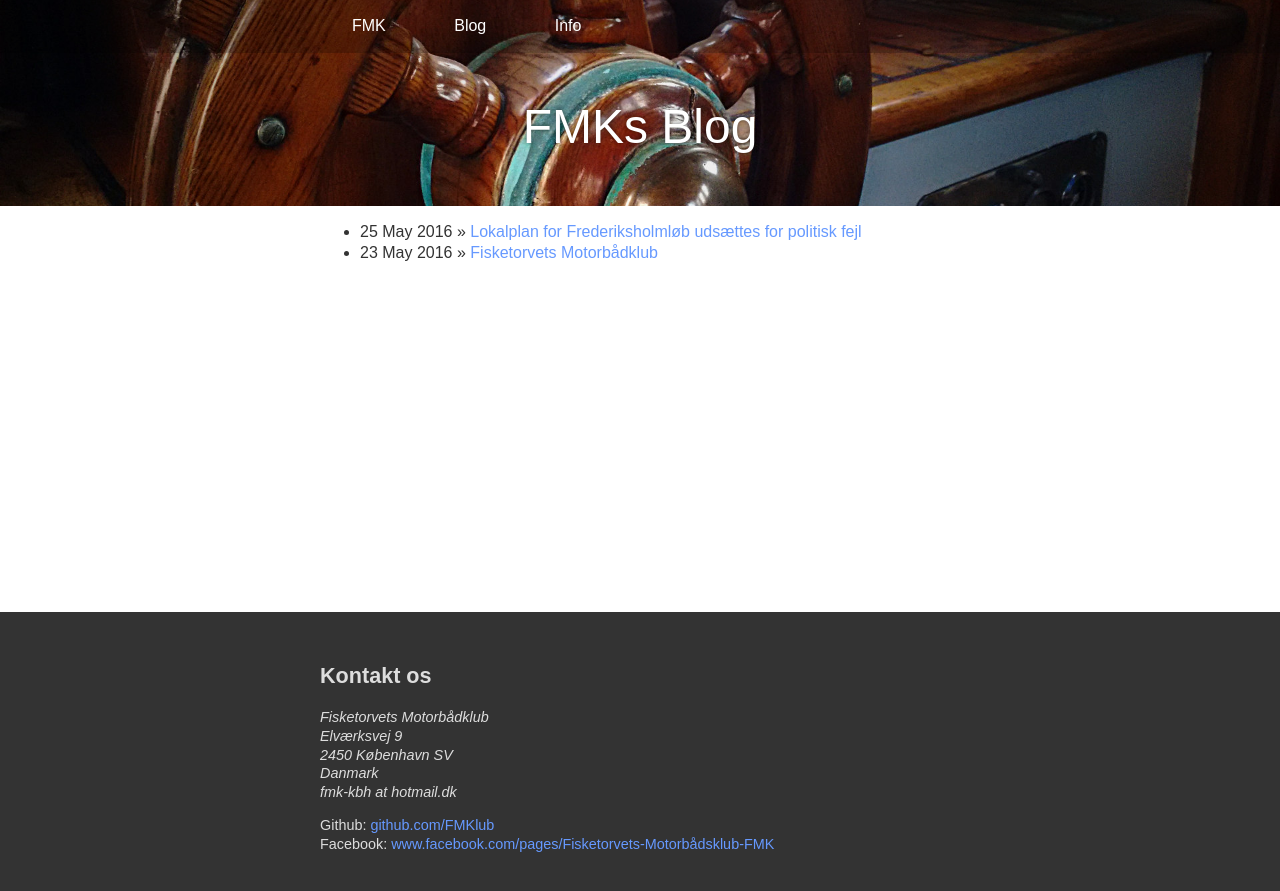
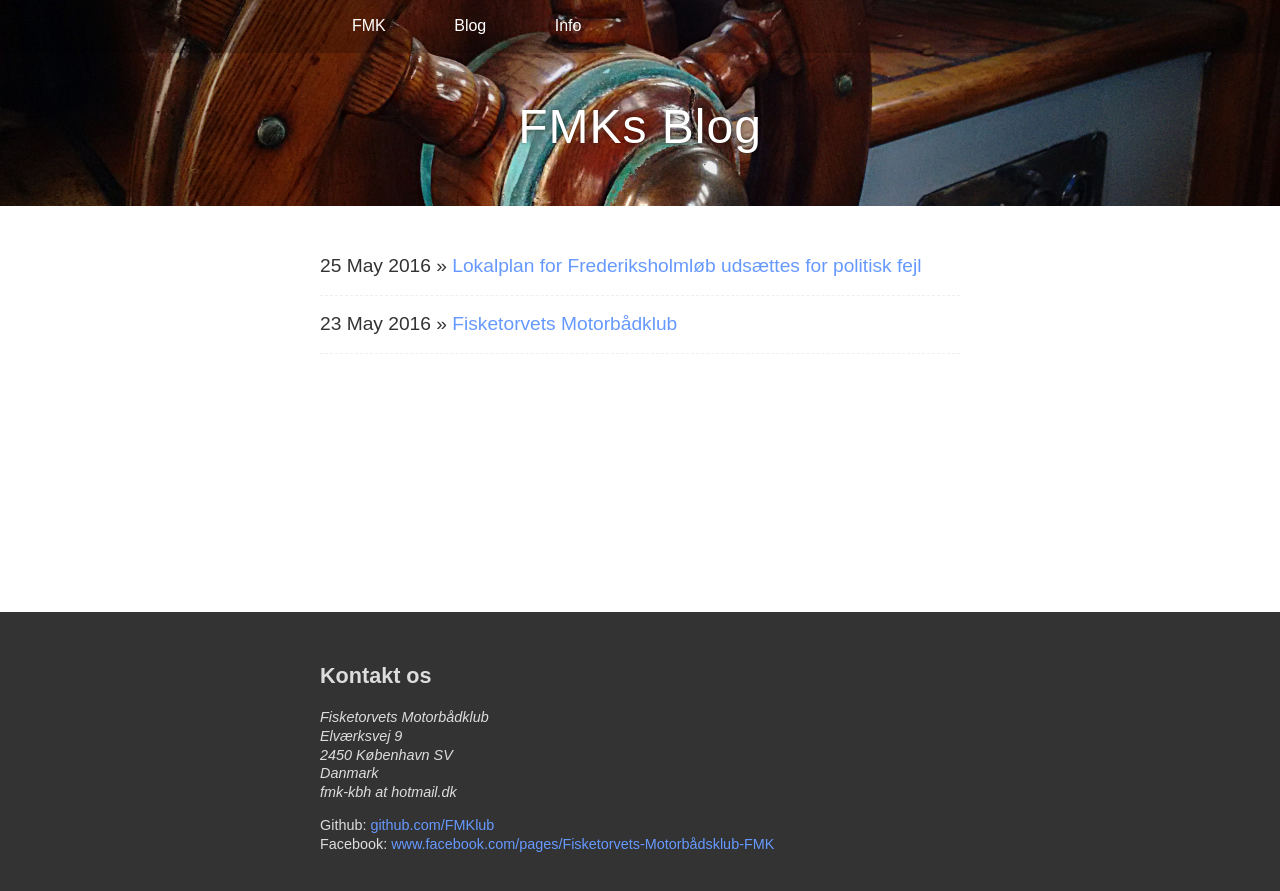
Before and after one commit to fisketorvetsmotorbaadklub/fisketorvetsmotorbaadklub.github.io, a Jekyll site: the page built from blog/index.html, in a window 1280 px wide. Shown: the top 891 px of the page. Built offline with Jekyll 4.4.1, drawn with Linux system fonts in a browser that asks for light colours.

Commit message:
Update main.css

```diff
--- a/css/main.css
+++ b/css/main.css
@@ -86,6 +86,18 @@ footer {
   padding: 1rem 0;
 }
 
+.post-list {
+  list-style: none;
+  margin: 2rem 0;
+  padding: 0;
+}
+
+.post-list > li {
+  padding: 1rem 0;
+  border-bottom: dashed 1px #efefef;
+  font-size: 1.2em;
+}
+
 @media screen and (min-width: 45em) {
 
     nav,
@@ -111,6 +123,7 @@ footer {
     .nice-header--title {
       font-size: 3rem;
       text-align: center;
+      letter-spacing: 1px;
     }
 
 }
```
